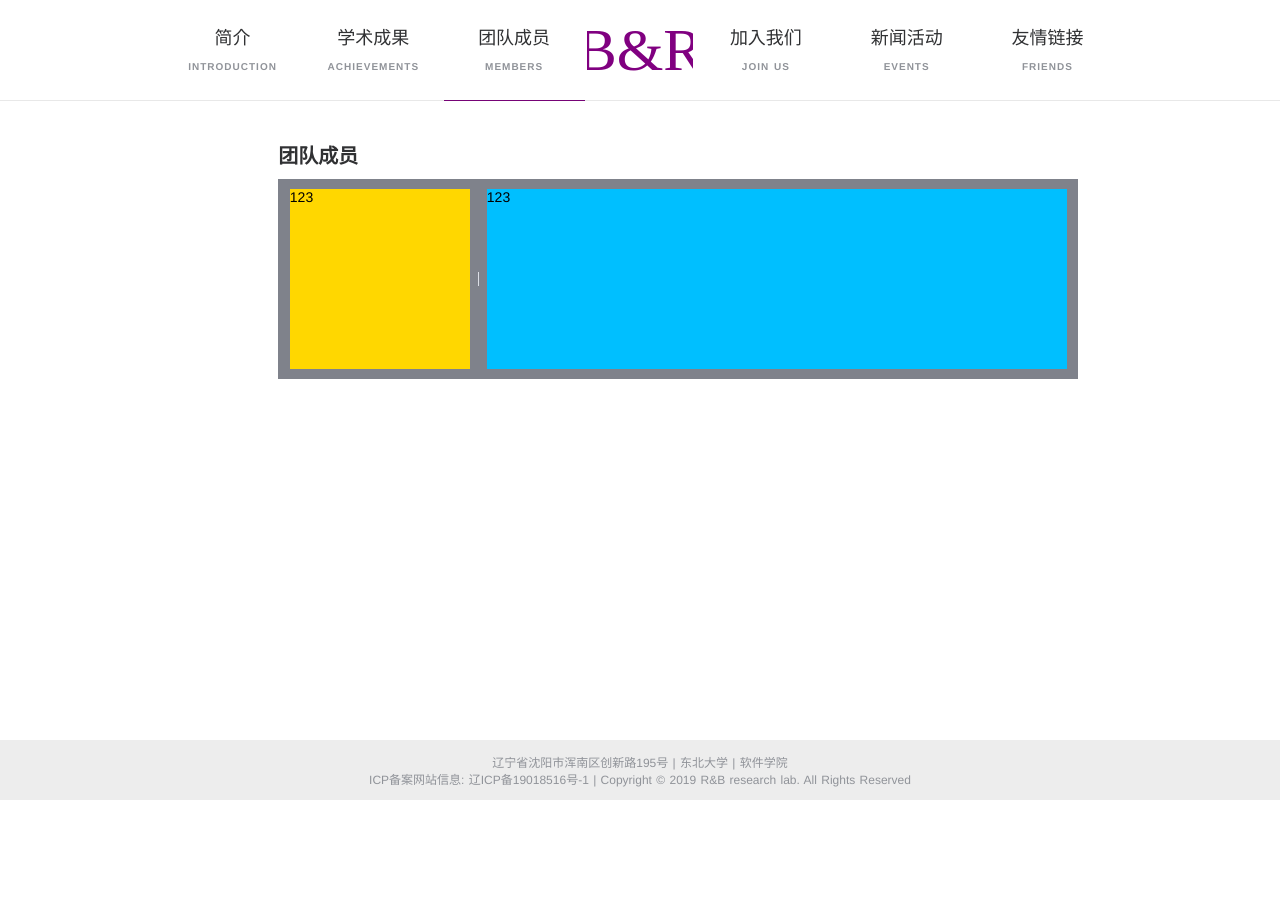
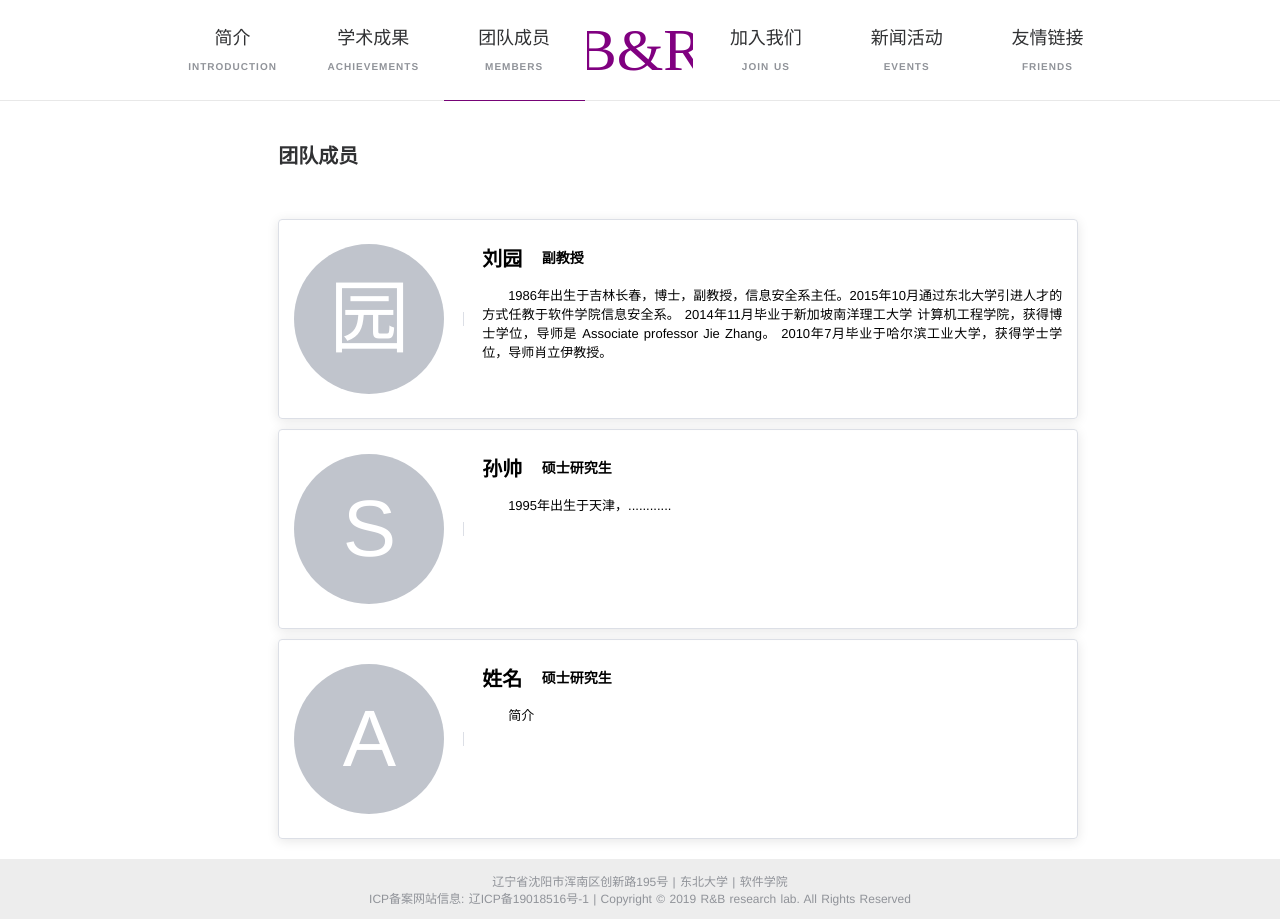
Before and after one commit to thothsun/blockchain-lab, a Nuxt app: page /members in a window 1280 px wide. Before the commit the page ends 800 px from the top, so only its background shows below. Built offline with nearby package versions, Linux system fonts and the light colour scheme.

Commit message:
编写 成员 页

```diff
--- a/pages/achievements.vue
+++ b/pages/achievements.vue
@@ -13,7 +13,7 @@
             </li>
           </ul>
 
-          <el-divider></el-divider>
+          <el-divider><i class="el-icon-notebook-2"></i></el-divider>
 
 
           <h1>申请专利</h1>
@@ -24,7 +24,7 @@
             </li>
           </ul>
 
-          <el-divider></el-divider>
+          <el-divider><i class="el-icon-copy-document"></i></el-divider>
 
           <h1>获得奖项</h1>
 
--- a/pages/index.vue
+++ b/pages/index.vue
@@ -19,7 +19,7 @@
           </p>
 
 
-          <el-divider></el-divider>
+          <el-divider><i class="el-icon-lock"></i></el-divider>
 
           <h1>研究方向</h1>
 
--- a/pages/join.vue
+++ b/pages/join.vue
@@ -9,7 +9,7 @@
             如果你认为自己很优秀，实验室会让你学会独立思考成就思辨的人生，如果你认为自己不够优秀，实验室会让你自信地走向优秀
           </p>
 
-          <el-divider></el-divider>
+          <el-divider><i class="el-icon-user"></i></el-divider>
 
           <h1>招收对象</h1>
 
@@ -27,7 +27,7 @@
             </li>
           </ul>
 
-          <el-divider></el-divider>
+          <el-divider><i class="el-icon-message"></i></el-divider>
 
           请感兴趣的同学发送简历至 <b>liuyuan@swc.neu.edu.cn</b>
 
--- a/pages/members.vue
+++ b/pages/members.vue
@@ -7,18 +7,88 @@
           <h1>团队成员</h1>
 
 
-
-
-          <div style="background-color: #7f828b;height: 200px;width: 800px;display: flex;justify-content: center;align-items: center">
-            <div style="display: inline-block;background-color: gold;height: 180px;width: 180px">
-123
+          <div
+            style="margin-top:50px; height: 200px;width: 800px;display: flex;justify-content: space-around;align-items: center;border: 1px #DCDFE6 solid; border-radius: 4px;box-shadow: 0 2px 12px 0 rgba(0, 0, 0, 0.1);padding: 10px">
+            <div style="display: inline-block;height: 150px;width: 150px;">
+              <div style="height: 100%;width: 100%">
+                <el-avatar
+                  style="width: 100%;height: 100%;font-size: 8rem;display: flex;justify-content: center;align-items: center">
+                  园
+                </el-avatar>
+              </div>
             </div>
 
             <el-divider direction="vertical"></el-divider>
 
-            <div style="display: inline-block;background-color: deepskyblue;height: 180px;width: 580px">
-123
+            <div style="display: inline-block;height: 180px;width: 580px">
 
+              <div style="height: 20%;display: flex;align-items: center;margin: 10px 0">
+                <b style="font-size: 2rem">刘园</b> &nbsp;&nbsp;&nbsp;&nbsp; <b>副教授</b>
+              </div>
+
+
+              <div style="height: 60%;margin: 10px 0;overflow: auto">
+                <p style="text-indent: 2em;font-size: 1.3rem; text-align: justify;text-justify: inter-ideograph">
+                  1986年出生于吉林长春，博士，副教授，信息安全系主任。2015年10月通过东北大学引进人才的方式任教于软件学院信息安全系。 2014年11月毕业于新加坡南洋理工大学 计算机工程学院，获得博士学位，导师是
+                  Associate professor Jie Zhang。 2010年7月毕业于哈尔滨工业大学，获得学士学位，导师肖立伊教授。</p>
+              </div>
+            </div>
+          </div>
+
+
+          <div
+            style="margin-top:10px; height: 200px;width: 800px;display: flex;justify-content: space-around;align-items: center;border: 1px #DCDFE6 solid; border-radius: 4px;box-shadow: 0 2px 12px 0 rgba(0, 0, 0, 0.1);padding: 10px">
+            <div style="display: inline-block;height: 150px;width: 150px;">
+              <div style="height: 100%;width: 100%">
+                <el-avatar
+                  style="width: 100%;height: 100%;font-size: 8rem;display: flex;justify-content: center;align-items: center">
+                  S
+                </el-avatar>
+              </div>
+            </div>
+
+            <el-divider direction="vertical"></el-divider>
+
+            <div style="display: inline-block;height: 180px;width: 580px">
+
+              <div style="height: 20%;display: flex;align-items: center;margin: 10px 0">
+                <b style="font-size: 2rem">孙帅</b> &nbsp;&nbsp;&nbsp;&nbsp; <b>硕士研究生</b>
+              </div>
+
+
+              <div style="height: 60%;margin: 10px 0;overflow: auto">
+                <p style="text-indent: 2em;font-size: 1.3rem; text-align: justify;text-justify: inter-ideograph">
+                  1995年出生于天津，............</p>
+              </div>
+            </div>
+          </div>
+
+
+          <div
+            style="margin-top:10px; height: 200px;width: 800px;display: flex;justify-content: space-around;align-items: center;border: 1px #DCDFE6 solid; border-radius: 4px;box-shadow: 0 2px 12px 0 rgba(0, 0, 0, 0.1);padding: 10px">
+            <div style="display: inline-block;height: 150px;width: 150px;">
+              <div style="height: 100%;width: 100%">
+                <el-avatar
+                  style="width: 100%;height: 100%;font-size: 8rem;display: flex;justify-content: center;align-items: center">
+                  A
+                </el-avatar>
+              </div>
+            </div>
+
+            <el-divider direction="vertical"></el-divider>
+
+            <div style="display: inline-block;height: 180px;width: 580px">
+
+              <div style="height: 20%;display: flex;align-items: center;margin: 10px 0">
+                <b style="font-size: 2rem">姓名</b> &nbsp;&nbsp;&nbsp;&nbsp; <b>硕士研究生</b>
+              </div>
+
+
+              <div style="height: 60%;margin: 10px 0;overflow: auto">
+                <p style="text-indent: 2em;font-size: 1.3rem; text-align: justify;text-justify: inter-ideograph">
+                  简介
+                </p>
+              </div>
             </div>
           </div>
 
```
Also changed, not shown: static/avatar/liuyuan.jpg (added).
